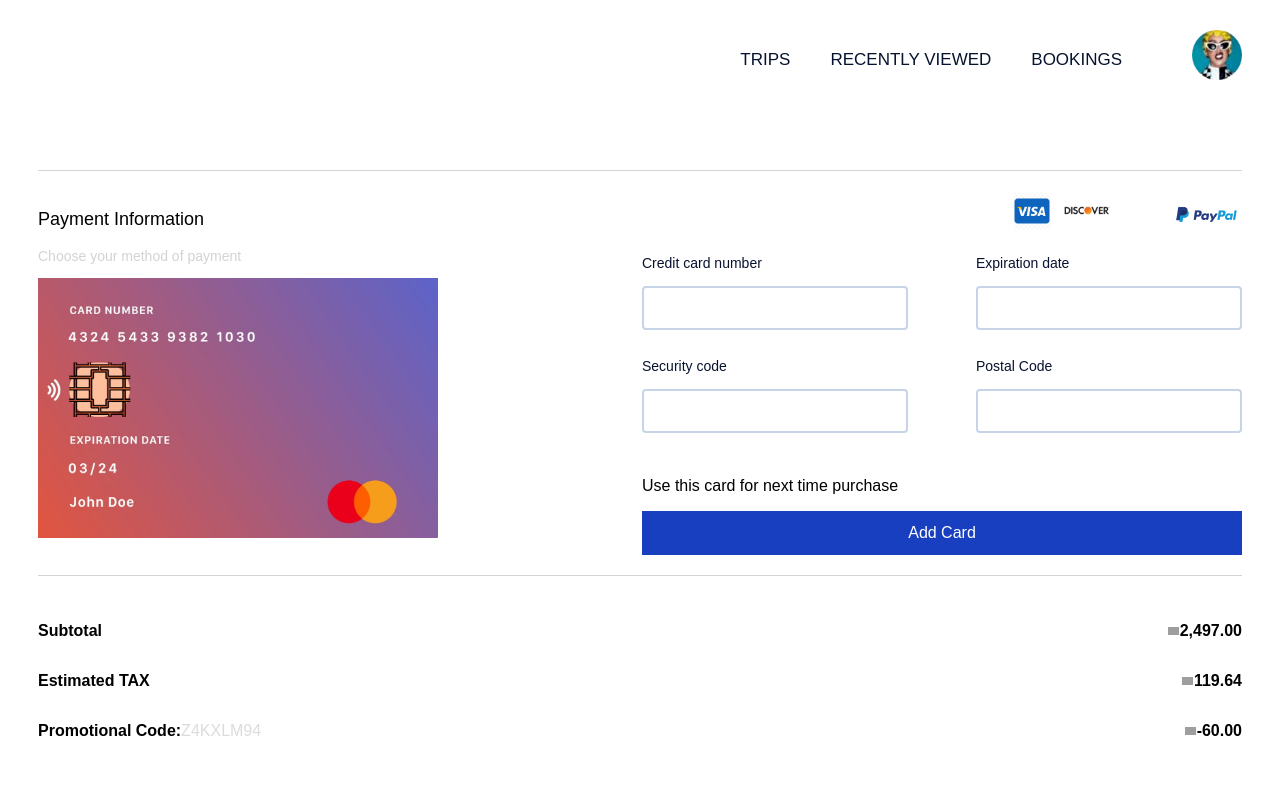
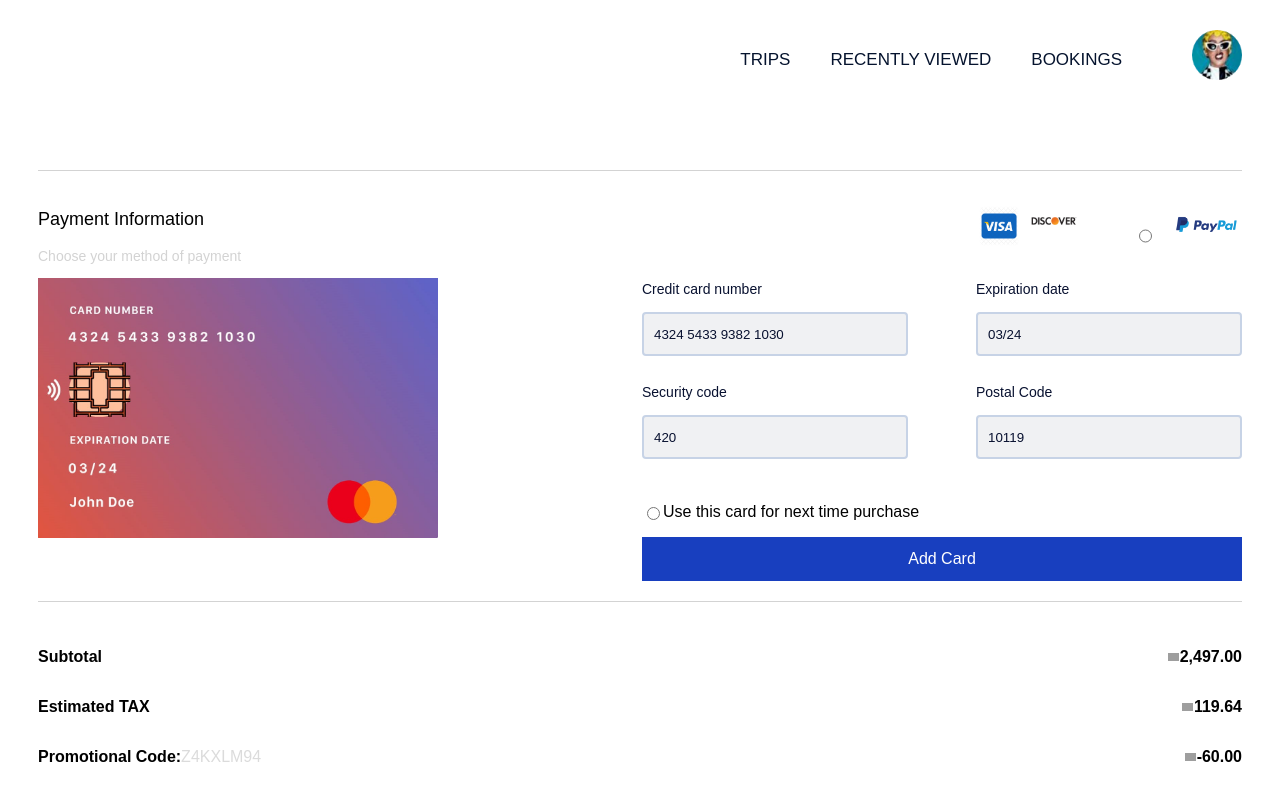
Before and after one commit to iamAbayomi/ncktech-test, a Vue app: page / in a window 1280 px wide. Shown: the top 800 px of the page. Built offline with nearby package versions, Linux system fonts and the light colour scheme; grey boxes are pictures that could not be loaded.

Commit message:
styled the paypal checkbox

```diff
--- a/src/App.vue
+++ b/src/App.vue
@@ -37,32 +37,39 @@
                 <div class="payment-type">
                     <img class="payment-logo visa-image" src="/visa-icon.png" alt="Visa">
                     <img class="payment-logo discover-image" src="/discover-logo.png" alt="Discover">
+                  <div class="paypal-selector">
+                    <input type="radio" id="paypal-radio-button" class="block-display paypal-radio-button" name="gender" value="paypal">
                     <img class="payment-logo paypal-image" src="/paypal-logo.png" alt="PayPal">
+                  </div>
                 </div>
                 <div class="card-input-details">
                     <form action="/card-details">
                       <div class="first-input-field flex-row">
                           <div class="input-field">
                             <label class="light-label" for="credit-card-no">Credit card number</label>
-                            <input type="text" id="credit-card-no" class="text-input-field" name="">
+                            <input type="text" id="credit-card-no" class="text-input-field" value="4324 5433 9382 1030">
                           </div>
                           <div class="input-field">
                             <label class="light-label" for="expiration-date">Expiration date</label>
-                            <input type="text" id="expiration-date" class="text-input-field" name=""><br><br>
+                            <input type="text" id="expiration-date" class="text-input-field" value="03/24"><br><br>
                           </div>
                       </div>
                       <div class="second-input-field flex-row">
                           <div class="input-field">
                             <label class="light-label" for="security-code">Security code</label>
-                            <input type="text" id="security-code" class="text-input-field" name="">
+                            <input type="text" id="security-code" class="text-input-field" value="420">
                           </div>
                           <div class="input-field">
                             <label class="light-label" for="postal-code">Postal Code</label>
-                            <input type="text" id="Postal Code" class="text-input-field" name=""><br><br>
+                            <input type="text" id="Postal Code" class="text-input-field" value="10119"><br><br>
                           </div>
                       </div>
-                      <p>Use this card for next time purchase </p>
-                      <input type="submit" class="long-blue-button blue-button" value="Add Card">
+                      <div class="flex-only">
+                          <input type="radio" id="card-radio-button" class="block-display" name="gender" value="card">
+                          <p>Use this card for next time purchase </p>
+                        </div>
+
+                       <input type="submit" class="long-blue-button blue-button" value="Add Card">
 
                     </form>
                 </div>
@@ -202,6 +209,9 @@ input:focus, textarea:focus, select:focus, button:focus{
 }
 
 .payment-type{
+  display: flex;
+  align-items: center;
+  justify-content: space-between;
   float: right;
 }
 
@@ -221,10 +231,20 @@ input:focus, textarea:focus, select:focus, button:focus{
   margin: 0px 0px 30px 10px;
 }
 
+.paypal-selector{
+  /* border:1px solid; */
+  display: flex;
+  margin: 0px 0px 30px 60px;
+}
+
+.paypal-radio-button{
+  margin: 30px 0px 0px 0px;
+}
+
 .paypal-image{
   /* border:1px solid; */
   width: 70px;
-  margin: -80px 0px 0px 60px;
+  margin: 00px 0px -10px 20px;
 }
 
 .card-type{
@@ -251,11 +271,18 @@ input:focus, textarea:focus, select:focus, button:focus{
 .text-input-field{
   height: 38px;
   padding-left: 10px;
+  font-family: 'Fira Sans', sans-serif;
+  color: hsl(227, 71%, 11%);
+  background-color: #f0f1f3;
   border-color:#c7d3e6;
   border-radius: 4px;
   border-style: solid;
   margin: 10px 0px 10px 0px;
   width: 250px;
+}
+
+.flex-only{
+  display: flex;
 }
 
 .first-input-field{
```
